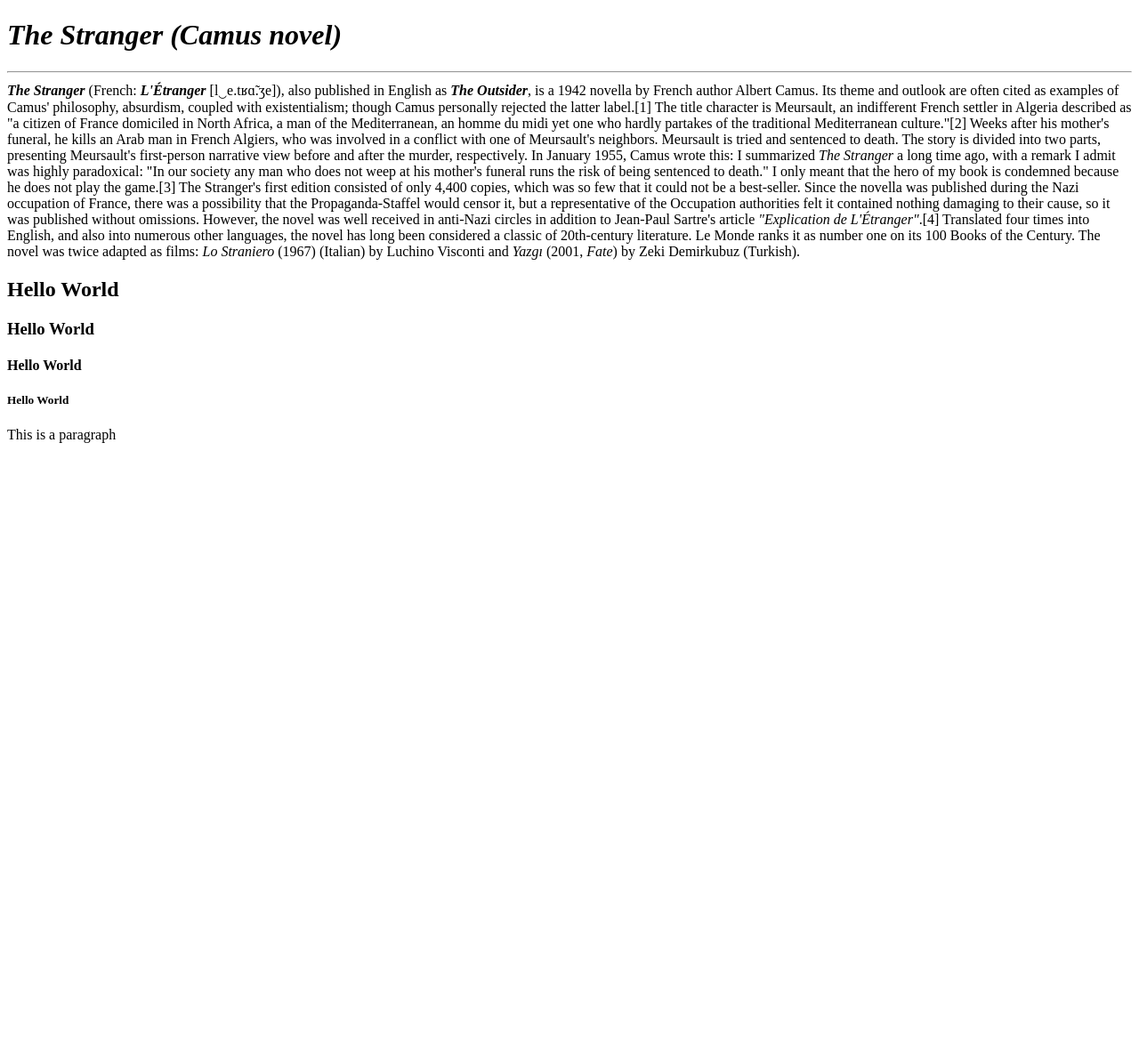
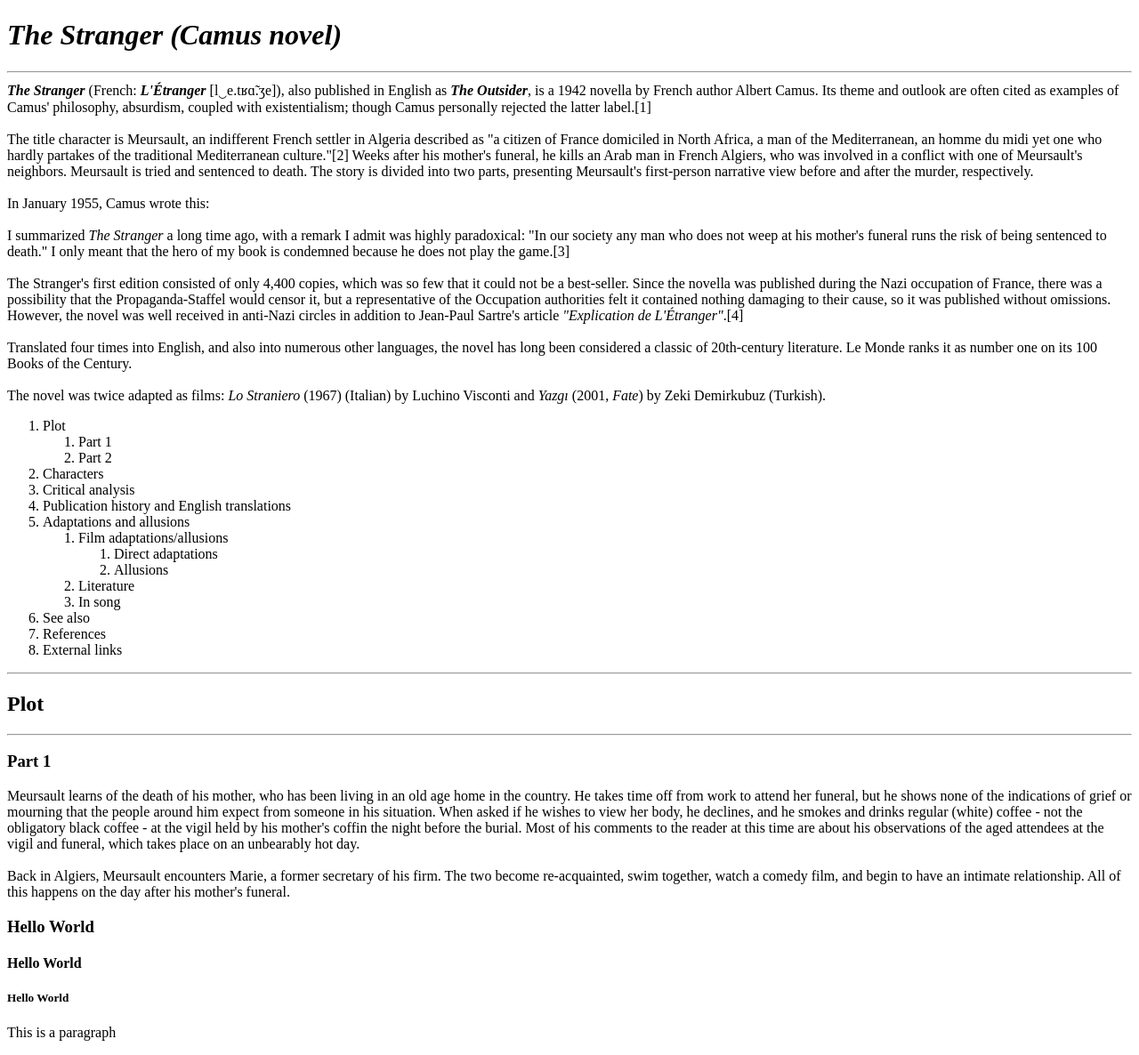
Before and after one commit to Kalle-Rei/wikipediaarticle, a plain HTML site: page index.html in a window 1280 px wide. Shown: the whole page at 89% size. Before the commit the page ends 800 px from the top, so only its background shows below. Drawn offline with Linux system fonts and the light colour scheme.

Commit message:
added table of contents and text

```diff
--- a/index.html
+++ b/index.html
@@ -1,33 +1,102 @@
 <!DOCTYPE html>
 <html lang="en">
+
 <head>
     <meta charset="UTF-8">
     <meta http-equiv="X-UA-Compatible" content="IE=edge">
     <meta name="viewport" content="width=device-width, initial-scale=1.0">
     <title>The Stranger (Camus novel)</title>
 </head>
+
 <body>
     <h1><em>The Stranger (Camus novel)</em></h1>
     <hr>
-    <p1>
-        <strong><em>The Stranger</em></strong> (French: <strong><em>L'Étranger</em></strong> [l‿e.tʁɑ̃.ʒe]), also published in English as <strong><em>The Outsider</em></strong>,
-        is a 1942 novella by French author Albert Camus. Its theme and outlook are often cited as examples of Camus' philosophy, absurdism, coupled with existentialism;
-        though Camus personally rejected the latter label.[1]
-        The title character is Meursault, an indifferent French settler in Algeria described as "a citizen of France domiciled in North Africa, a man of the Mediterranean, an homme du midi yet one who hardly partakes of the traditional Mediterranean culture."[2]
-        Weeks after his mother's funeral, he kills an Arab man in French Algiers, who was involved in a conflict with one of Meursault's neighbors. Meursault is tried and sentenced to death.
-        The story is divided into two parts, presenting Meursault's first-person narrative view before and after the murder, respectively.
-        In January 1955, Camus wrote this:
-        I summarized <em>The Stranger</em> a long time ago, with a remark I admit was highly paradoxical: "In our society any man who does not weep at his mother's funeral runs the risk of being sentenced to death." I only meant that the hero of my book is condemned because he does not play the game.[3]
-        The Stranger's first edition consisted of only 4,400 copies, which was so few that it could not be a best-seller.
-        Since the novella was published during the Nazi occupation of France, there was a possibility that the Propaganda-Staffel would censor it, but a representative of the Occupation authorities felt it contained nothing damaging to their cause, so it was published without omissions.
-        However, the novel was well received in anti-Nazi circles in addition to Jean-Paul Sartre's article <em>"Explication de L'Étranger"</em>.[4]
-        Translated four times into English, and also into numerous other languages, the novel has long been considered a classic of 20th-century literature. Le Monde ranks it as number one on its 100 Books of the Century.
-        The novel was twice adapted as films: <em>Lo Straniero</em> (1967) (Italian) by Luchino Visconti and <em>Yazgı</em> (2001, <em>Fate</em>) by Zeki Demirkubuz (Turkish).
-    </p1>
-    <h2>Hello World</h2>
+    <div>
+        <p1>
+            <strong><em>The Stranger</em></strong> (French: <strong><em>L'Étranger</em></strong> [l‿e.tʁɑ̃.ʒe]), also
+            published in English as <strong><em>The Outsider</em></strong>,
+            is a 1942 novella by French author Albert Camus. Its theme and outlook are often cited as examples of Camus'
+            philosophy, absurdism, coupled with existentialism;
+            though Camus personally rejected the latter label.[1]
+            <br><br>
+            The title character is Meursault, an indifferent French settler in Algeria described as "a citizen of France
+            domiciled in North Africa, a man of the Mediterranean, an homme du midi yet one who hardly partakes of the
+            traditional Mediterranean culture."[2]
+            Weeks after his mother's funeral, he kills an Arab man in French Algiers, who was involved in a conflict
+            with one of Meursault's neighbors. Meursault is tried and sentenced to death.
+            The story is divided into two parts, presenting Meursault's first-person narrative view before and after the
+            murder, respectively.
+            <br><br>
+            In January 1955, Camus wrote this:
+            <br><br>
+            I summarized <em>The Stranger</em> a long time ago, with a remark I admit was highly paradoxical: "In our
+            society any man who does not weep at his mother's funeral runs the risk of being sentenced to death." I only
+            meant that the hero of my book is condemned because he does not play the game.[3]
+            <br><br>
+            The Stranger's first edition consisted of only 4,400 copies, which was so few that it could not be a
+            best-seller.
+            Since the novella was published during the Nazi occupation of France, there was a possibility that the
+            Propaganda-Staffel would censor it, but a representative of the Occupation authorities felt it contained
+            nothing damaging to their cause, so it was published without omissions.
+            However, the novel was well received in anti-Nazi circles in addition to Jean-Paul Sartre's article
+            <em>"Explication de L'Étranger"</em>.[4]
+            <br><br>
+            Translated four times into English, and also into numerous other languages, the novel has long been
+            considered a classic of 20th-century literature. Le Monde ranks it as number one on its 100 Books of the
+            Century.
+            <br><br>
+            The novel was twice adapted as films: <em>Lo Straniero</em> (1967) (Italian) by Luchino Visconti and
+            <em>Yazgı</em> (2001, <em>Fate</em>) by Zeki Demirkubuz (Turkish).
+        </p1>
+    </div>
+    <div>
+        <ol type="1">
+            <li>Plot</li>
+            <ol type="1">
+                <li>Part 1</li>
+                <li>Part 2</li>
+            </ol>
+            <li>Characters</li>
+            <li>Critical analysis</li>
+            <li>Publication history and English translations</li>
+            <li>Adaptations and allusions</li>
+            <ol>
+                <li>Film adaptations/allusions</li>
+                <ol>
+                    <li>Direct adaptations</li>
+                    <li>Allusions</li>
+                </ol>
+                <li>Literature</li>
+                <li>In song</li>
+            </ol>
+            <li>See also</li>
+            <li>References</li>
+            <li>External links</li>
+        </ol>
+    </div>
+    <div>
+        <hr>
+        <h2>Plot</h2>
+        <hr>
+        <h3>Part 1</h3>
+        <p1>
+            Meursault learns of the death of his mother, who has been living in an old age home in the country. He takes
+            time off from work to attend her funeral, but he shows none of the indications of grief or mourning that the
+            people around him expect from someone in his situation. When asked if he wishes to view her body, he
+            declines, and he smokes and drinks regular (white) coffee - not the obligatory black coffee - at the vigil
+            held by his mother's coffin the night before the burial. Most of his comments to the reader at this time are
+            about his observations of the aged attendees at the vigil and funeral, which takes place on an unbearably
+            hot day.
+            <br><br>
+            Back in Algiers, Meursault encounters Marie, a former secretary of his firm. The two become re-acquainted,
+            swim together, watch a comedy film, and begin to have an intimate relationship. All of this happens on the
+            day after his mother's funeral.
+        </p1>
+    </div>
     <h3>Hello World</h3>
     <h4>Hello World</h4>
     <h5>Hello World</h5>
     <p>This is a paragraph</p>
 </body>
+
 </html>
```
Also changed, not shown: Camus23.jpg (added).
